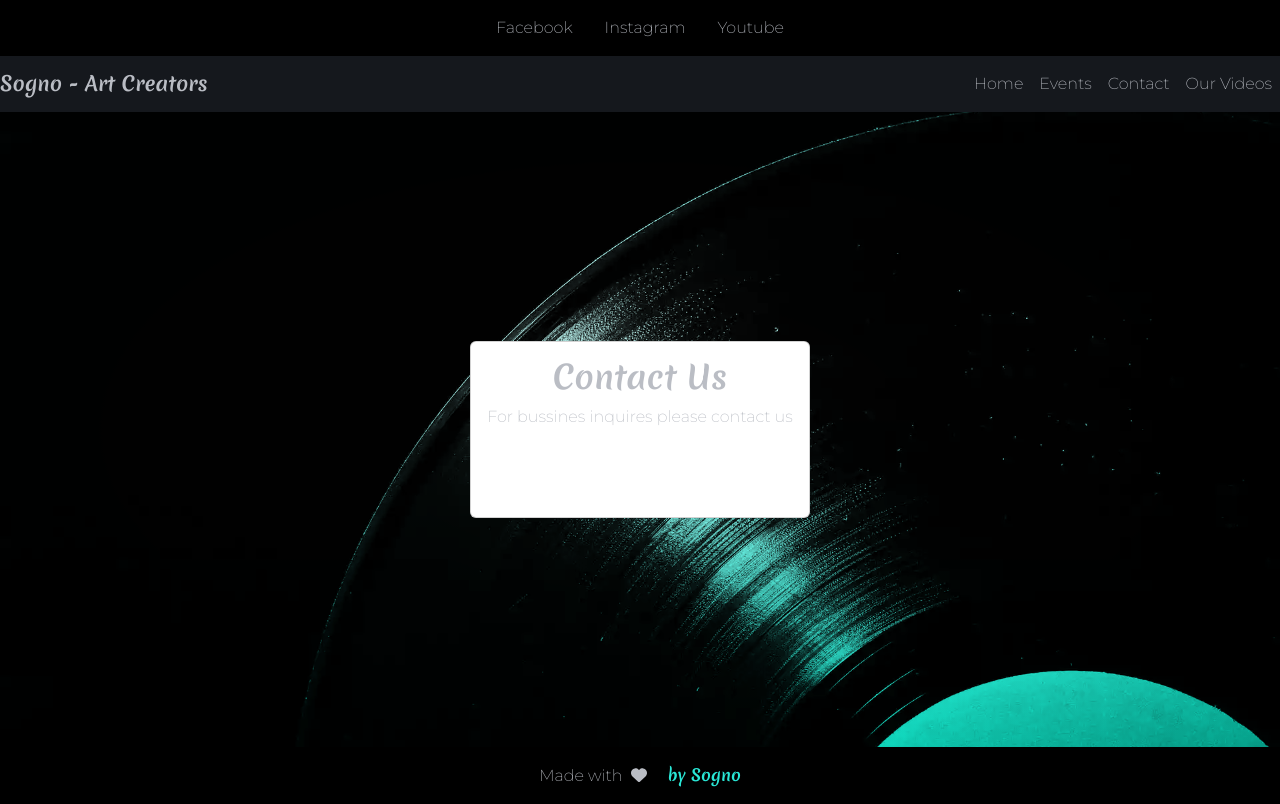
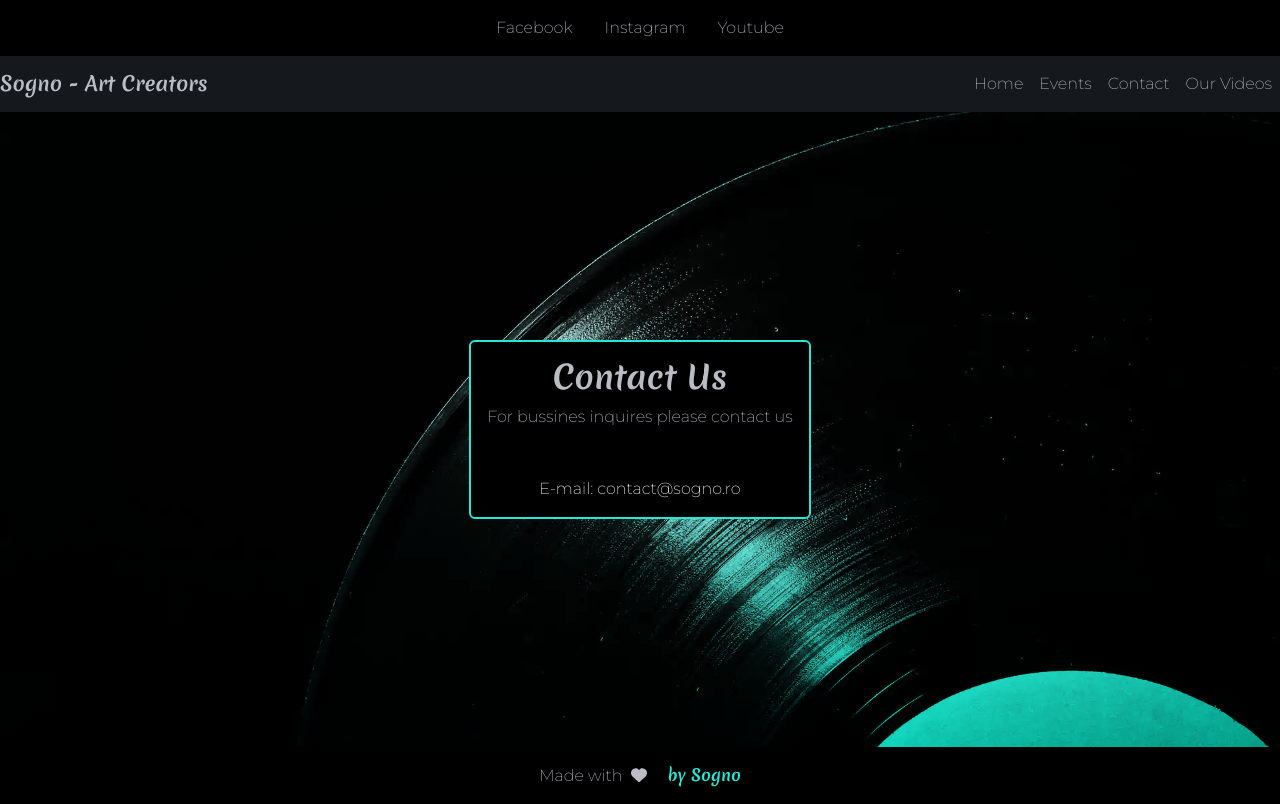
Before and after one commit to silviu-cpu/sogno-upgrade, a Next.js app: page /contact in a window 1280 px wide. Built offline with nearby package versions, Linux system fonts and the light colour scheme.

Commit message:
Fixed contact

```diff
--- a/styles/contact.scss
+++ b/styles/contact.scss
@@ -22,9 +22,9 @@
 }
 
 .card{
-    border:2px solid rgba(41, 231, 214, 1);
-    background-color: black;
-    color: #fff;
+    border:2px solid rgba(41, 231, 214, 1) !important;
+    background-color: black !important;
+    color: #fff !important;
 }
 .text-color{
     color:#BABDC4 !important;
```
